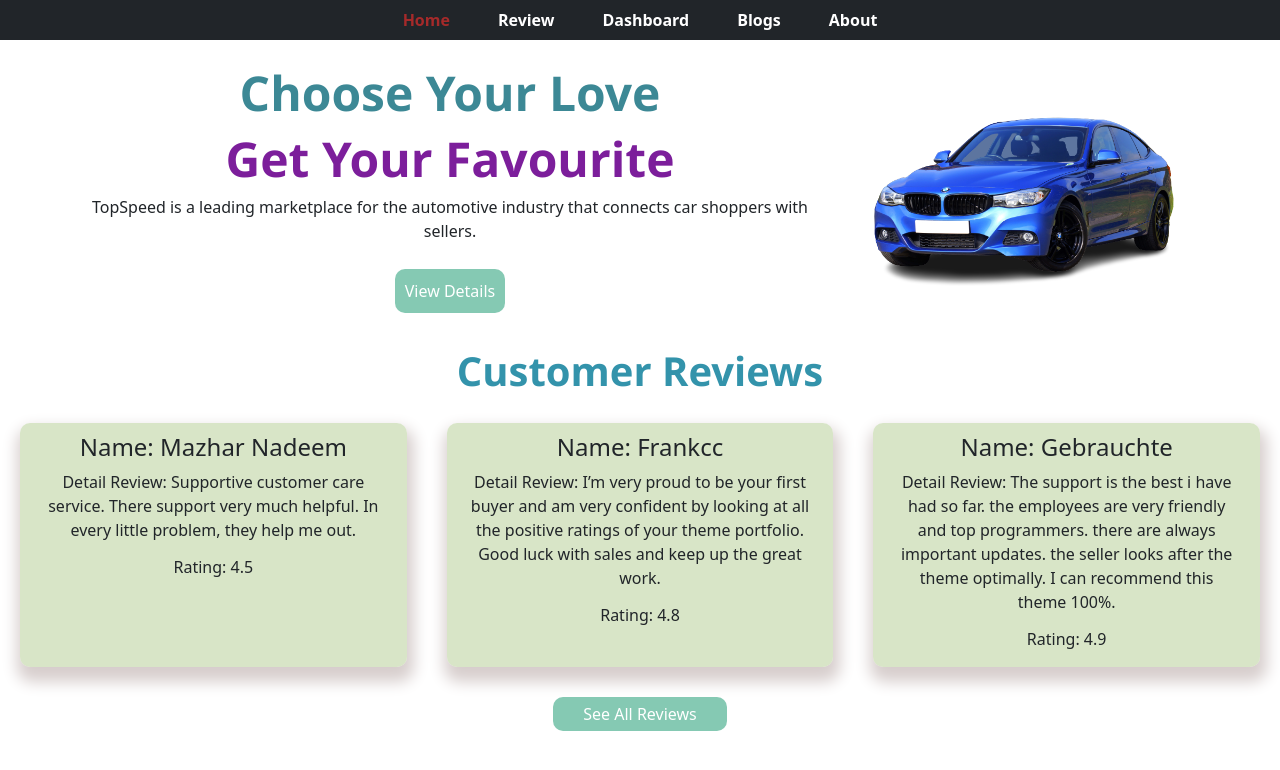
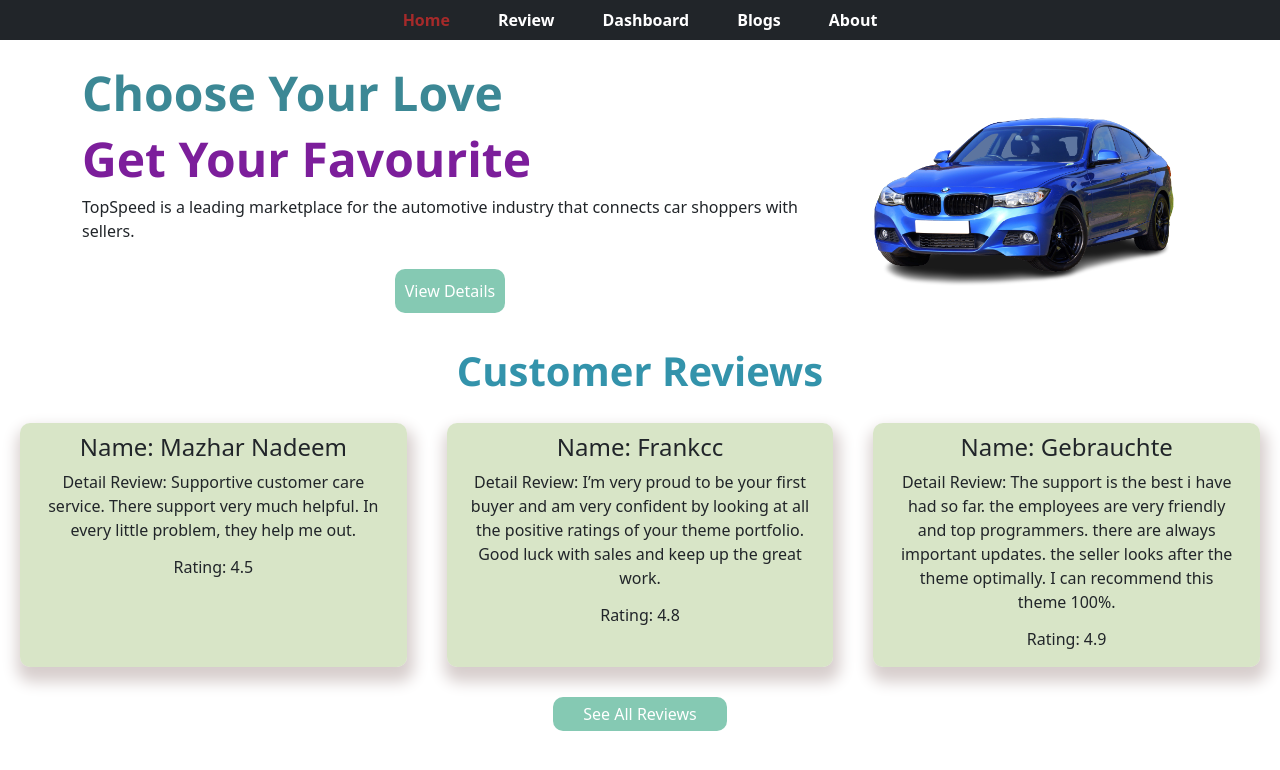
Before and after one commit to Ashraful-Islam-Alif/Organic-food, a React (Create React App) app: page / in a window 1280 px wide. Shown: the top 770 px of the page. Built offline with nearby package versions, Linux system fonts and the light colour scheme.

Commit message:
css added

```diff
--- a/src/components/Home/Home.css
+++ b/src/components/Home/Home.css
@@ -3,6 +3,7 @@
     font-weight: 700;
     color: rgb(60, 136, 149);
     font-size: xxx-large;
+    text-align: left;
 }
 
 .home-text1 {
@@ -10,6 +11,11 @@
     font-weight: 700;
     color: rgb(124, 30, 155);
     font-size: xxx-large;
+    text-align: left;
+}
+
+.para-text {
+    text-align: left;
 }
 
 .detail-btn {
@@ -20,6 +26,7 @@
     color: white;
     font-weight: 500;
     background-color: rgb(133, 201, 179);
+    text-align: left;
 }
 
 .review-header {
--- a/src/components/Home/Home.js
+++ b/src/components/Home/Home.js
@@ -14,10 +14,10 @@ const Home = () => {
             <div className='m-4 '>
                 <Container >
                     <Row className='justify-content-md-center align-items-center'>
-                        <Col sm={8}>
-                            <h1 className='home-text text-left'>Choose Your Love</h1>
-                            <h1 className='home-text1 text-left'>Get Your Favourite</h1>
-                            <p className='text-left'>TopSpeed is a leading marketplace for the automotive industry that connects car shoppers with sellers.</p>
+                        <Col sm={8} className="">
+                            <h1 className='home-text '>Choose Your Love</h1>
+                            <h1 className='home-text1 '>Get Your Favourite</h1>
+                            <p className='para-text'>TopSpeed is a leading marketplace for the automotive industry that connects car shoppers with sellers.</p>
                             <button className='detail-btn'>View Details</button>
                         </Col>
                         <Col sm={4}>
```
